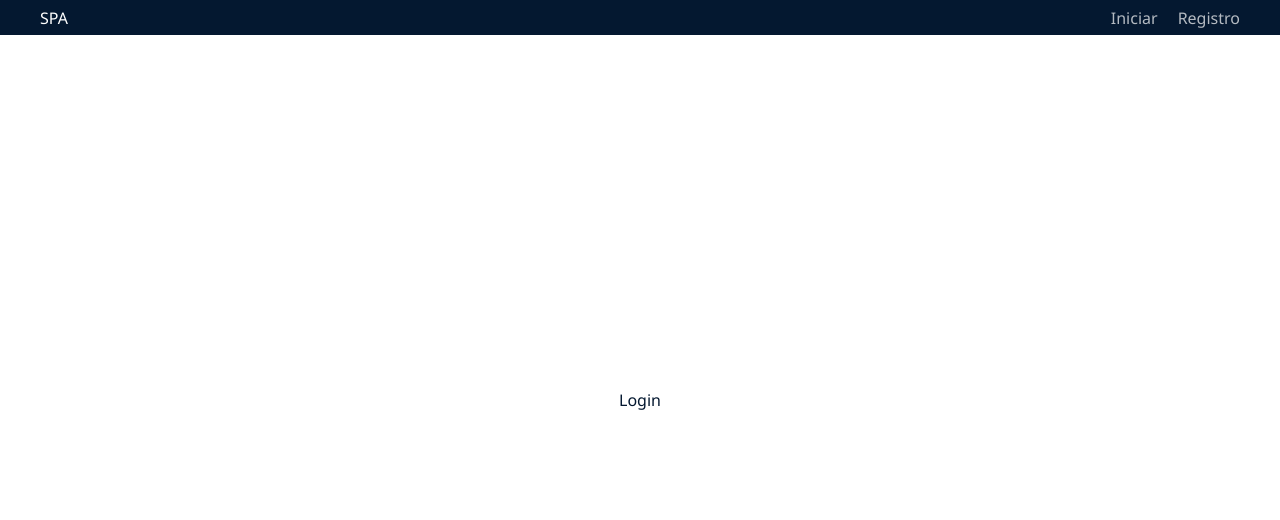
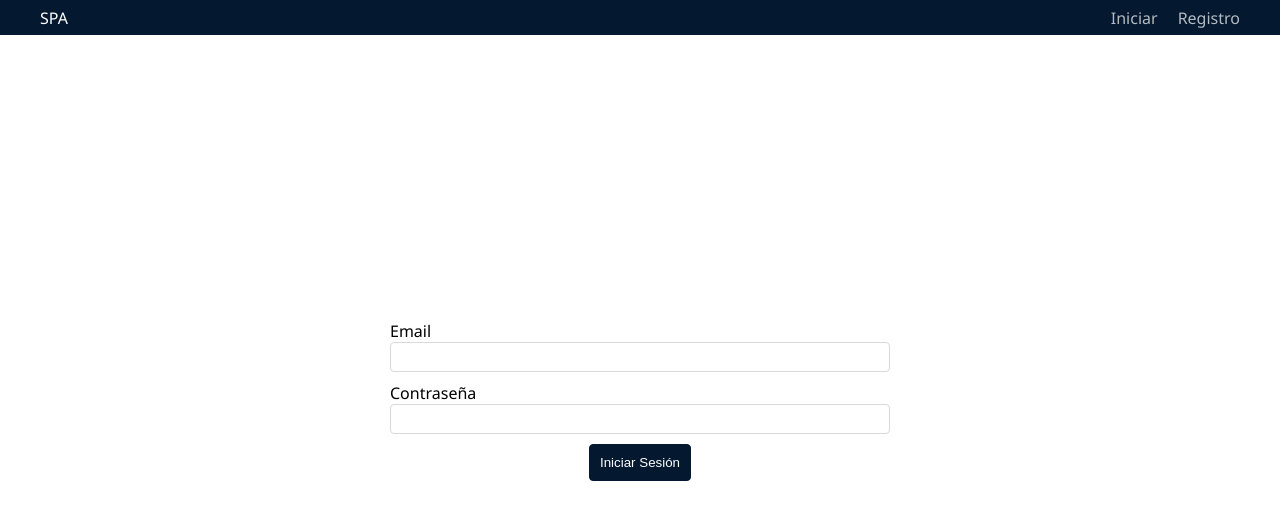
Before and after one commit to marc2684/copropalvue, a PHP site: page / in a window 1280 px wide. Shown: the top 520 px of the page. Run offline with PHP 8.4, Linux system fonts and the light colour scheme; style sheets or scripts are compiled from the project's sources.

Commit message:
Login completo

```diff
--- a/src/assets/sass/main.scss
+++ b/src/assets/sass/main.scss
@@ -57,4 +57,36 @@ a {
     > h1, > p {
         color: #041830
     }
+
+    form {
+        max-width: 500px;
+        width: 100%;
+
+        label {
+            display: block;
+        }
+        input {
+            width: 100%;
+            display: block;
+            border-radius: 4px;
+            border: 1px solid rgb(218, 216, 216);
+            height: 30px;
+            margin-bottom: 10px;
+        }
+        button {
+            background-color: #041830;
+            border: 1px solid #041830;
+            color: white;
+            padding: 10px;
+            border-radius: 4px;
+            display: block;
+            margin: 0 auto;
+            cursor: pointer;
+            transition: all 0.4s;
+
+            &:hover {
+                background-color: #083163;
+            }
+        }
+    }
 }
--- a/src/components/login/Login.vue
+++ b/src/components/login/Login.vue
@@ -1,14 +1,58 @@
 <template>
     <div class="box-ocrend">
-        <p>Login</p>
+        <form role="form" id="loginform" @submit.prevent="login">
+            <div>
+                <label>Email</label>
+                <input type="email" name="email"  required />
+            </div>
+            <div>
+                <label>Contraseña</label>
+                <input type="password" name="pass" required />
+            </div>
+            <div>
+                <button type="submit">Iniciar Sesión</button>
+            </div>
+        </form>
     </div>
 </template>
 
 <script>
+import axios from 'axios'
+
 export default {
     name: 'Login',
     beforeCreate() {
         this.$store.commit('onlyNotLogged', this.$router);
+    },
+    methods: {
+        login() {
+            let myForm = document.getElementById('loginform');
+            let formData = new FormData(myForm);
+
+            axios.post(this.$store.state.api + 'login',formData,{
+                headers: {
+                    'Content-Type': 'multipart/form-data'
+                }
+            })
+            .then((response) => {
+                let data = response.data;
+                alert(data.message);
+
+                if(1 == data.success) {
+                    // Almacenar en localstorage el id del usuario
+                    localStorage.setItem('id_user', data.id_user);
+
+                    // Iniciar sesión en vue
+                    this.$store.dispatch('login', {
+                        router : this.$router,
+                        id_user : data.id_user
+                    });
+                }
+            })
+            .catch((error) => {
+                console.log(error)
+            })
+        }
     }
 }
 </script>
--- a/src/components/register/Register.vue
+++ b/src/components/register/Register.vue
@@ -66,36 +66,5 @@ export default {
 </script>
 
 <style lang="scss">
-    // Generado en Register.vue
-    form {
-        max-width: 500px;
-        width: 100%;
 
-        label {
-            display: block;
-        }
-        input {
-            width: 100%;
-            display: block;
-            border-radius: 4px;
-            border: 1px solid rgb(218, 216, 216);
-            height: 30px;
-            margin-bottom: 10px;
-        }
-        button {
-            background-color: #041830;
-            border: 1px solid #041830;
-            color: white;
-            padding: 10px;
-            border-radius: 4px;
-            display: block;
-            margin: 0 auto;
-            cursor: pointer;
-            transition: all 0.4s;
-
-            &:hover {
-                background-color: #083163;
-            }
-        }
-    }
 </style>
```
Also changed, not shown: api/app/models/Users.php (+8 -3 lines).
